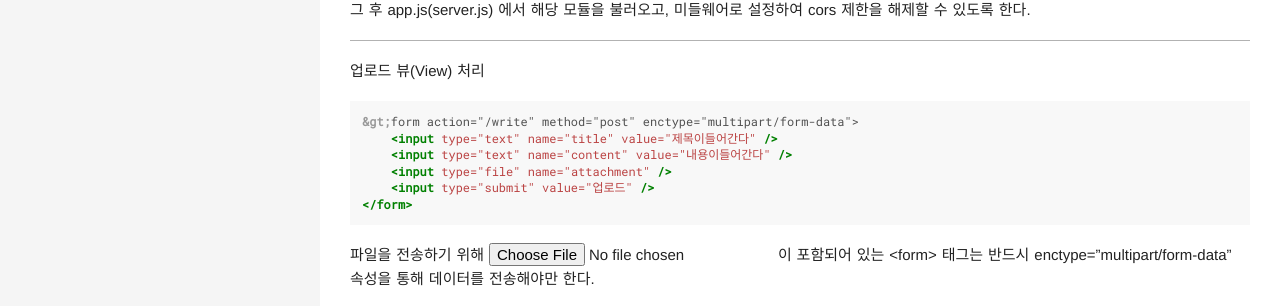
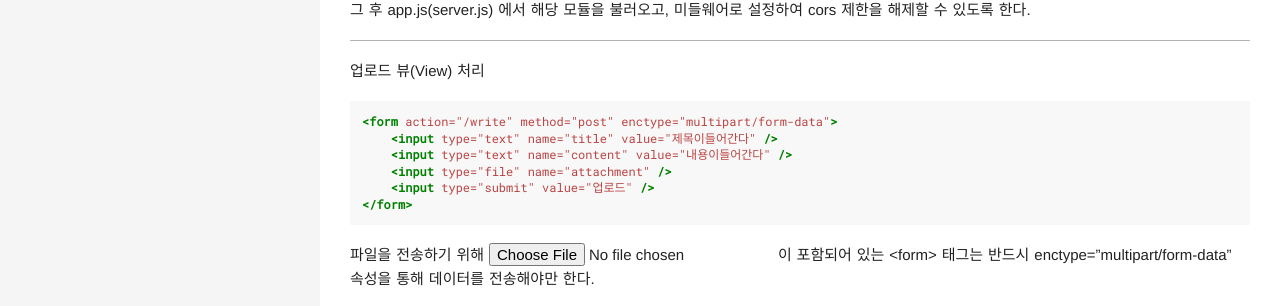
Before and after one commit to Hotsse/hotsse.github.io, a Jekyll site: the page built from _posts/2018-03-23-Node.js Express 파일 업로드.md, in a window 1280 px wide. Shown: the part 883-1189 px from the top of the page. Built offline with Jekyll 4.4.1, drawn with Linux system fonts in a browser that asks for light colours; comment, search, counter and statistics services are not loaded.

Commit message:
Update 2018-03-23-Node.js Express 파일 업로드.md

````diff
--- a/_posts/2018-03-23-Node.js Express 파일 업로드.md
+++ b/_posts/2018-03-23-Node.js Express 파일 업로드.md
@@ -46,7 +46,7 @@ app.use(cors()); // cors 제한
 업로드 뷰(View) 처리
 
 ``` html
-&gt;form action="/write" method="post" enctype="multipart/form-data">
+<form action="/write" method="post" enctype="multipart/form-data">
     <input type="text" name="title" value="제목이들어간다" />
     <input type="text" name="content" value="내용이들어간다" />
     <input type="file" name="attachment" />
````
